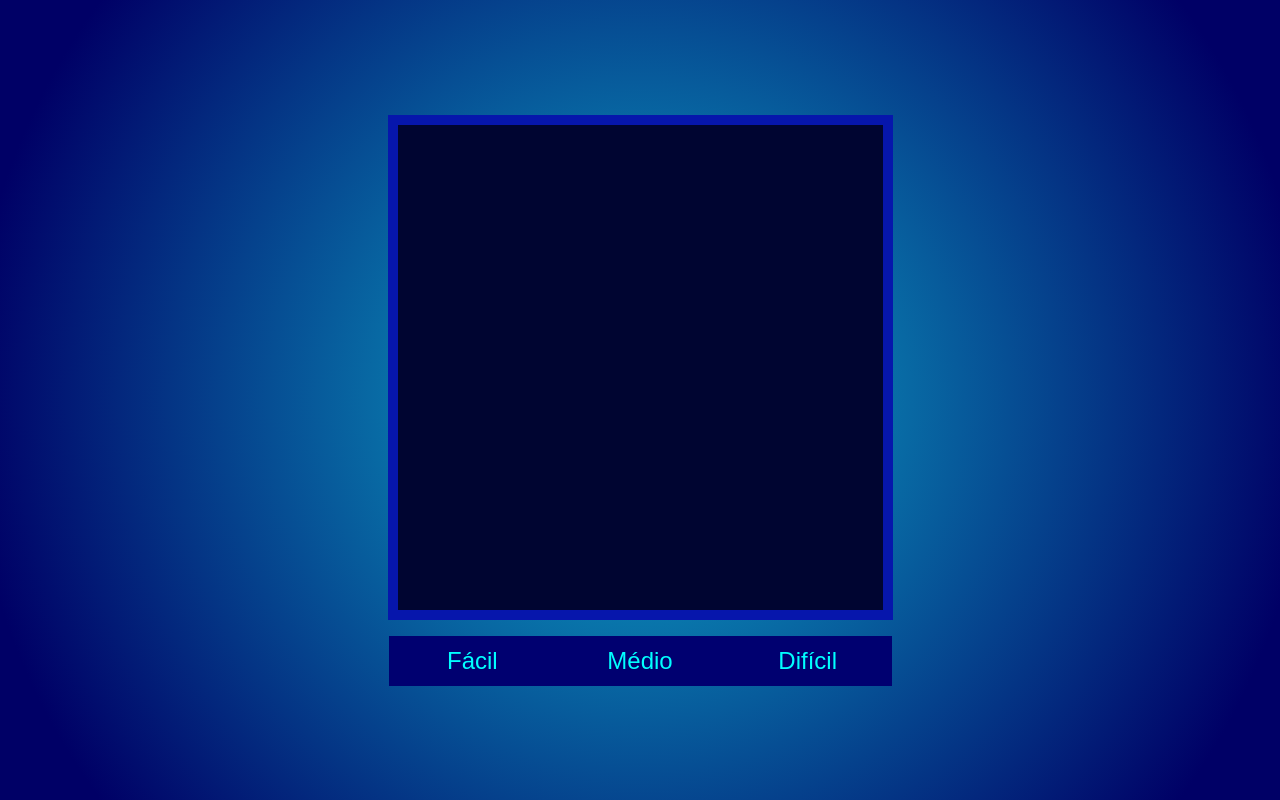
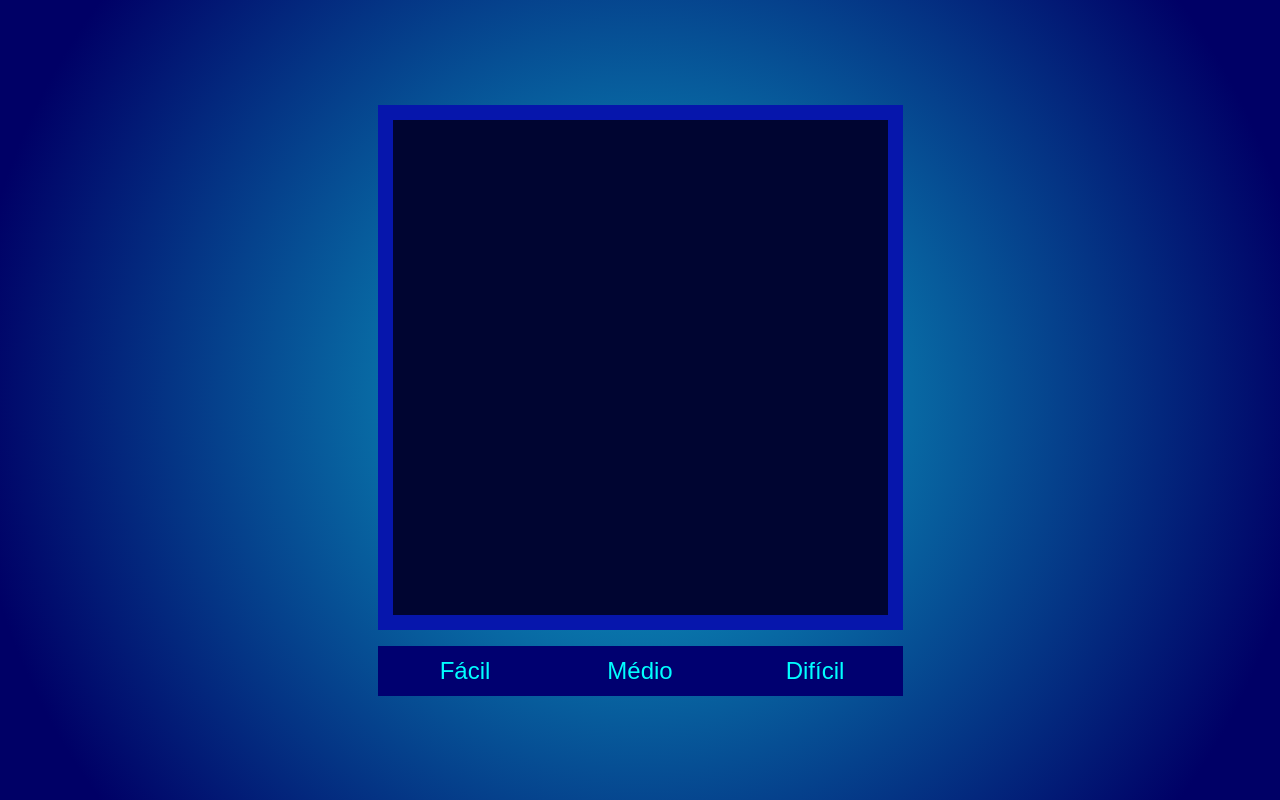
Before and after one commit to miguelmcruz6-coder/Jogo-Slide-Block, a plain HTML site: page index.html in a window 1280 px wide. Drawn offline with Linux system fonts and the light colour scheme.

Commit message:
Refactor CSS styles for layout and button sizes
Updated dimensions and styles for main elements and buttons.

```diff
--- a/style.css
+++ b/style.css
@@ -16,16 +16,16 @@ main{
 }
 
 #tabuleiro{
-    height: 505px;
-    width: 505px;
+    height: 525px;
+    width: 525px;
     background-color: rgb(0, 5, 49);
-    border: 10px solid rgb(6, 22, 172);
+    border: 15px solid rgb(6, 22, 172);
     display: grid;
 }
 
 #botoes{
     height: 50px;
-    width: 503px;
+    width: 525px;
     display: flex;
     align-items: center;
     justify-content: center;
@@ -33,7 +33,7 @@ main{
 
 #botoes button{
     height: 50px;
-    width: 175px;
+    width: 210px;
     font-size: 1.5rem;
     align-items: center;
     justify-content: center;
```
